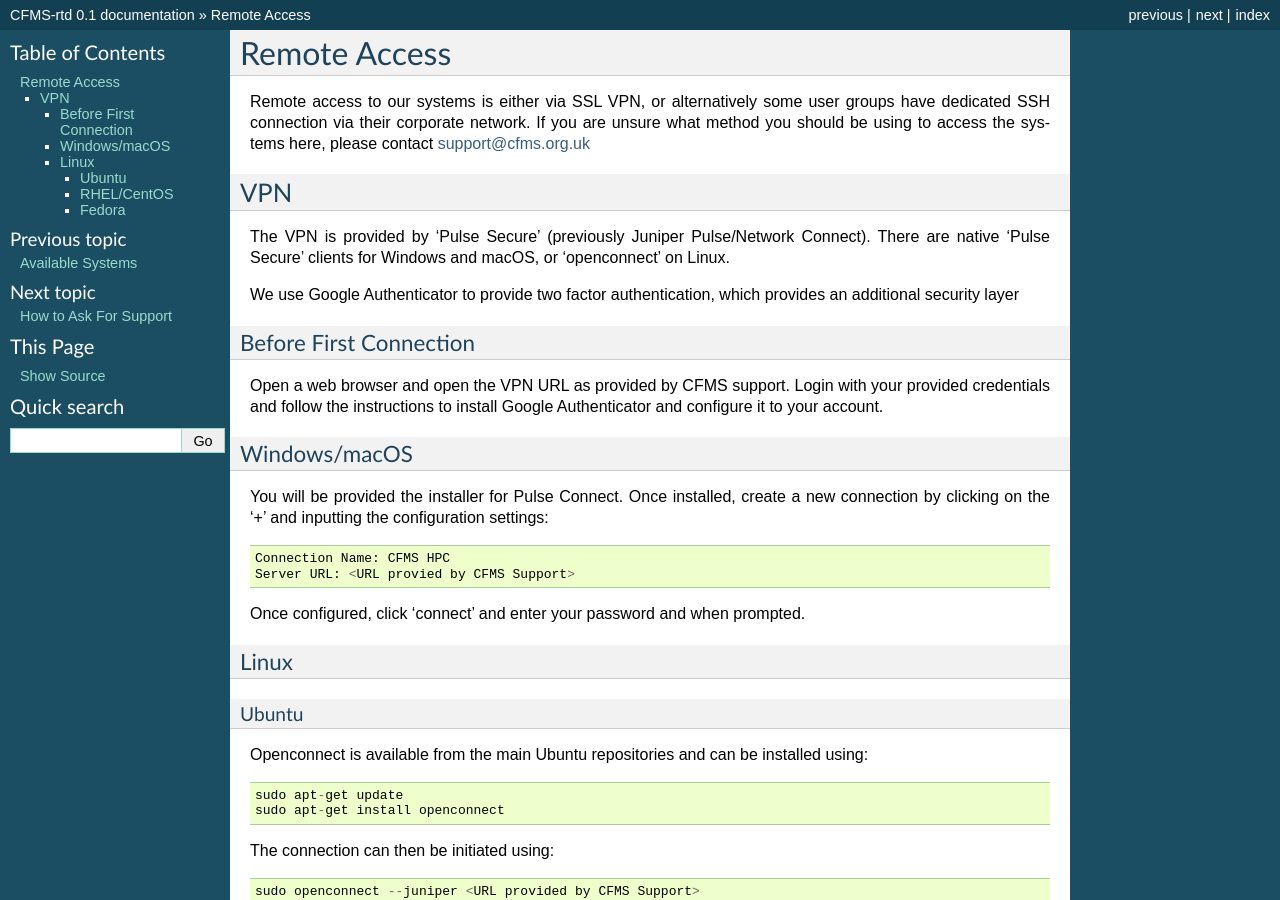
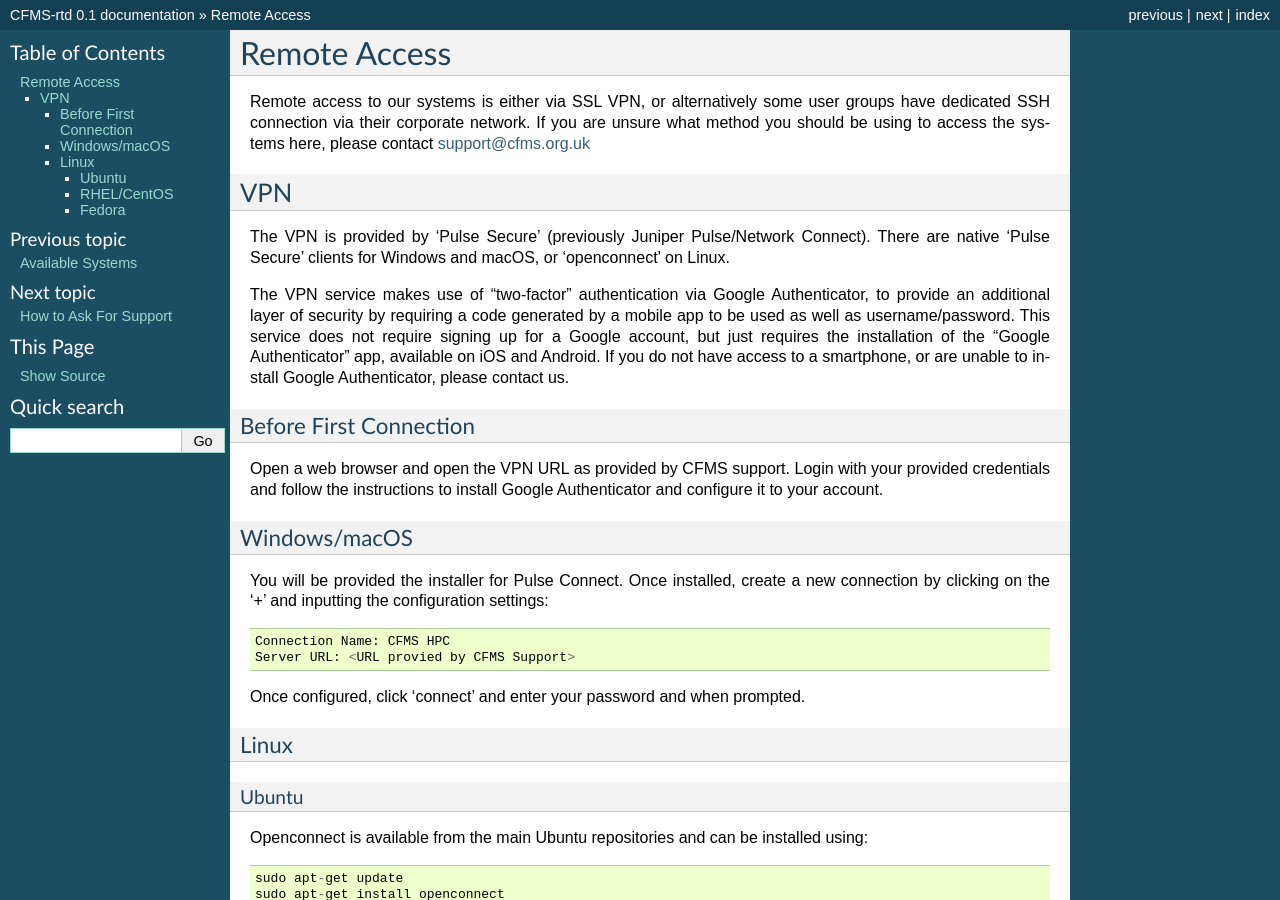
Before and after one commit to CFMS/cfms-rtd, a Sphinx documentation site: the page built from docs/remoteaccess.rst, in a window 1280 px wide and 900 px high. Built offline with Sphinx 7.4.7, drawn with Linux system fonts in a browser that asks for light colours; pages that are not in the unit, such as notebooks, are missing from menus.

Commit message:
added new remote access content

```diff
--- a/docs/remoteaccess.rst
+++ b/docs/remoteaccess.rst
@@ -13,7 +13,9 @@ VPN
 The VPN is provided by 'Pulse Secure' (previously Juniper Pulse/Network Connect).
 There are native 'Pulse Secure' clients for Windows and macOS, or 'openconnect' on Linux.
 
-We use Google Authenticator to provide two factor authentication, which provides an additional security layer
+The VPN service makes use of "two-factor" authentication via Google Authenticator, to provide an additional layer of security by requiring a code generated by a mobile app to be used as well as username/password.
+This service does not require signing up for a Google account, but just requires the installation of the "Google Authenticator" app, available on iOS and Android.
+If you do not have access to a smartphone, or are unable to install Google Authenticator, please contact us.
 
 Before First Connection
 =======================
```
